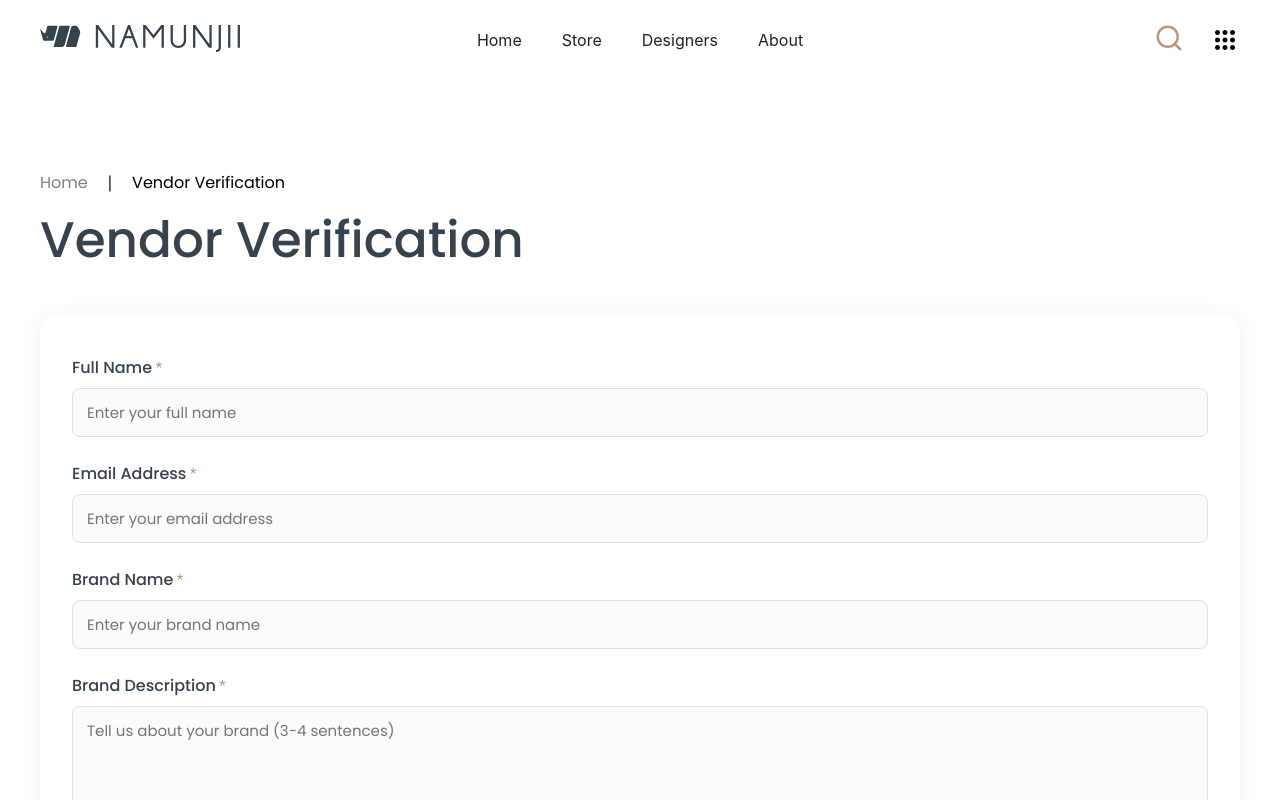
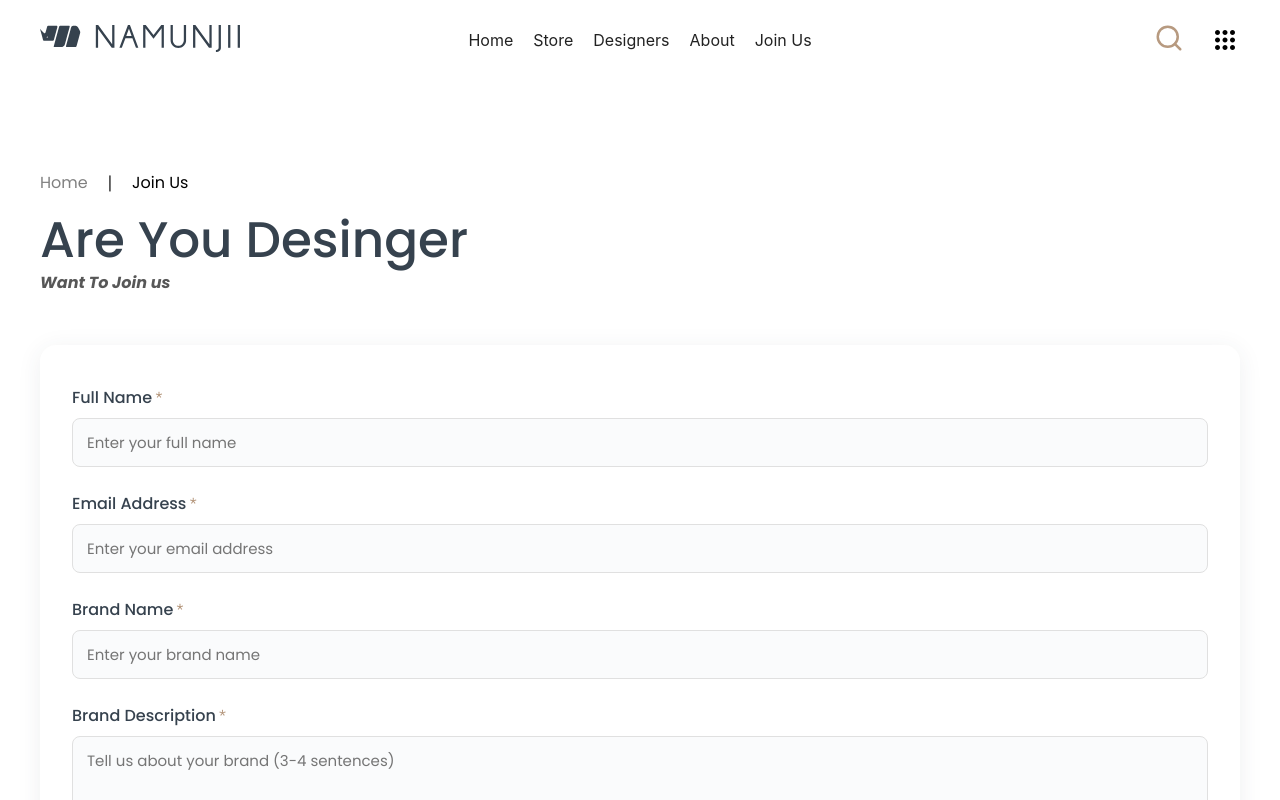
Before and after one commit to neeelpatell19/namunjii, a React (Vite) app: page /vendor-verification in a window 1280 px wide. Shown: the top 800 px of the page. Built offline with nearby package versions, Linux system fonts and the light colour scheme.

Commit message:
Updated Form

```diff
--- a/src/Components/NavigationBar/NavigationBar.css
+++ b/src/Components/NavigationBar/NavigationBar.css
@@ -43,7 +43,7 @@
 }
 
 .NavigationBarMenuContainer>div {
-    padding: 30px 10px;
+    padding: 30px 0px;
 }
 
 .NavigationBarLogoContainer>div img {
@@ -332,7 +332,8 @@
     border-bottom: none;
 }
 
-.MobileNavLinksDrawer .mobile-nav-link:hover, .MobileNavLinksDrawer .mobile-nav-link:active {
+.MobileNavLinksDrawer .mobile-nav-link:hover,
+.MobileNavLinksDrawer .mobile-nav-link:active {
     color: var(--OrangeColor);
     background: #f7f7f9;
 }
@@ -363,6 +364,7 @@
     .MobileNavLinksDrawer .ant-drawer-content {
         border-radius: 0;
     }
+
     .MobileNavLinksDrawer .mobile-nav-links-list {
         padding: 0 10px;
     }
--- a/src/Components/NavigationBar/NavigationBar.jsx
+++ b/src/Components/NavigationBar/NavigationBar.jsx
@@ -387,7 +387,7 @@ const NavigationBar = () => {
                                         <div>
                                             <button className="CommonBtn" onClick={() => {
                                                 setDrawerOpen(false);
-                                            }}><span>Become a Vendor</span></button>
+                                            }}><span>Join Us</span></button>
                                         </div>
                                     </Link>
                                 </div>
--- a/src/Components/NavigationBar/NavigationData.jsx
+++ b/src/Components/NavigationBar/NavigationData.jsx
@@ -19,6 +19,11 @@ const NavigationData = [
         name: "About",
         path: "/about-us",
     },
+    {
+        id: 4,
+        name: "Join Us",
+        path: "/vendor-verification",
+    },
 ]
 
 const LogoFile = "/LogoImages/WithNameWhiteLogo.svg"
--- a/src/Components/OthersComponents/VendorVerification/VendorVerification.jsx
+++ b/src/Components/OthersComponents/VendorVerification/VendorVerification.jsx
@@ -241,10 +241,16 @@ const VendorVerification = () => {
                         <div className="breadCrumbContainer  marginBottom20 marginTop20">
                             <Link to="/">Home</Link>
                             <span> | </span>
-                            <Link to="/vendor-verification" className="ColorBlack">Vendor Verification</Link>
+                            <Link to="/vendor-verification" className="ColorBlack">Join Us</Link>
                         </div>
                         <div className="marginBottom50">
-                            <h2>Vendor Verification</h2>
+                            <div className="CommonFlexGap ">
+                            <h2>Are You Desinger</h2>
+                            {/* <br /> */}
+                            <p><b><i>Want To Join us</i> </b></p>
+                            </div>
+
+                            <p></p>
                             <div className="VendorVerificationFormContainer marginTop50">
                                 {success && (
                                     <div className="success-message">Thank you for submitting your application! We will review and get back to you soon.</div>
```
Lines whose indentation alone changed are shown as unchanged.
